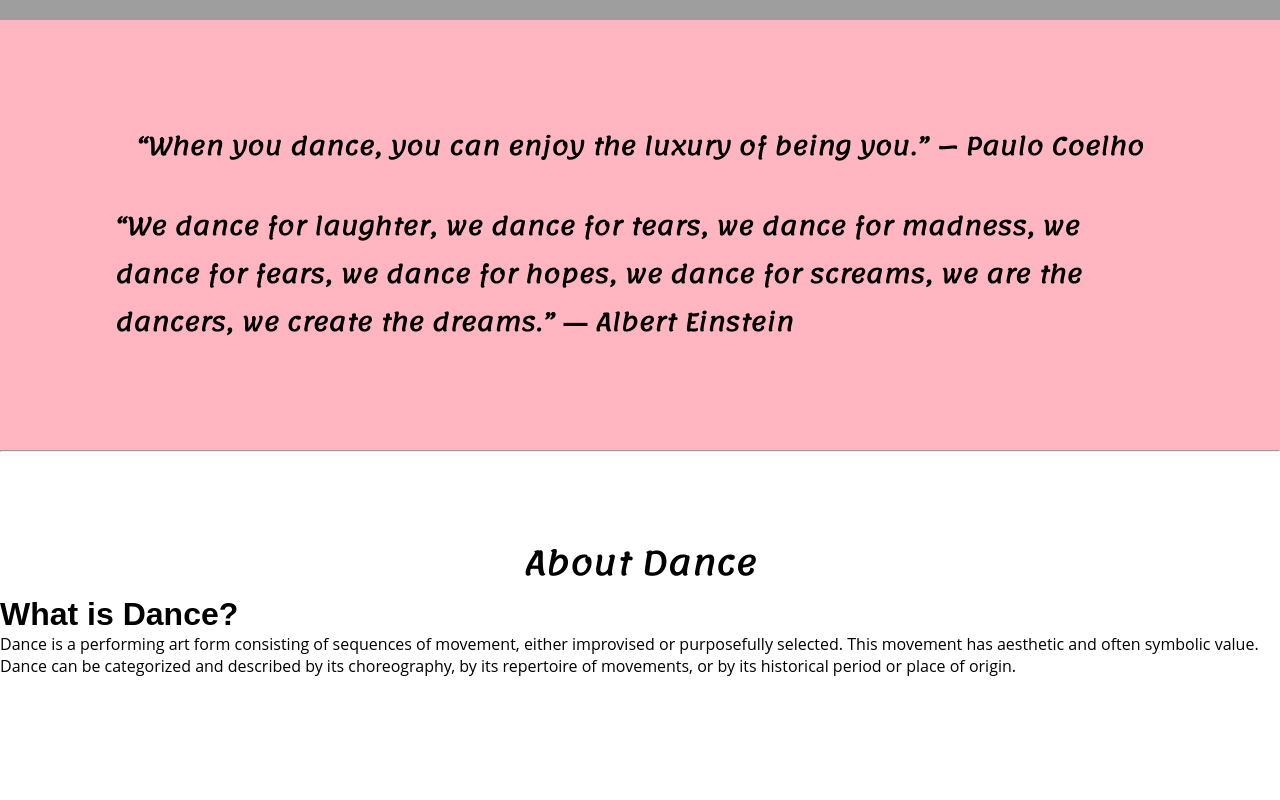
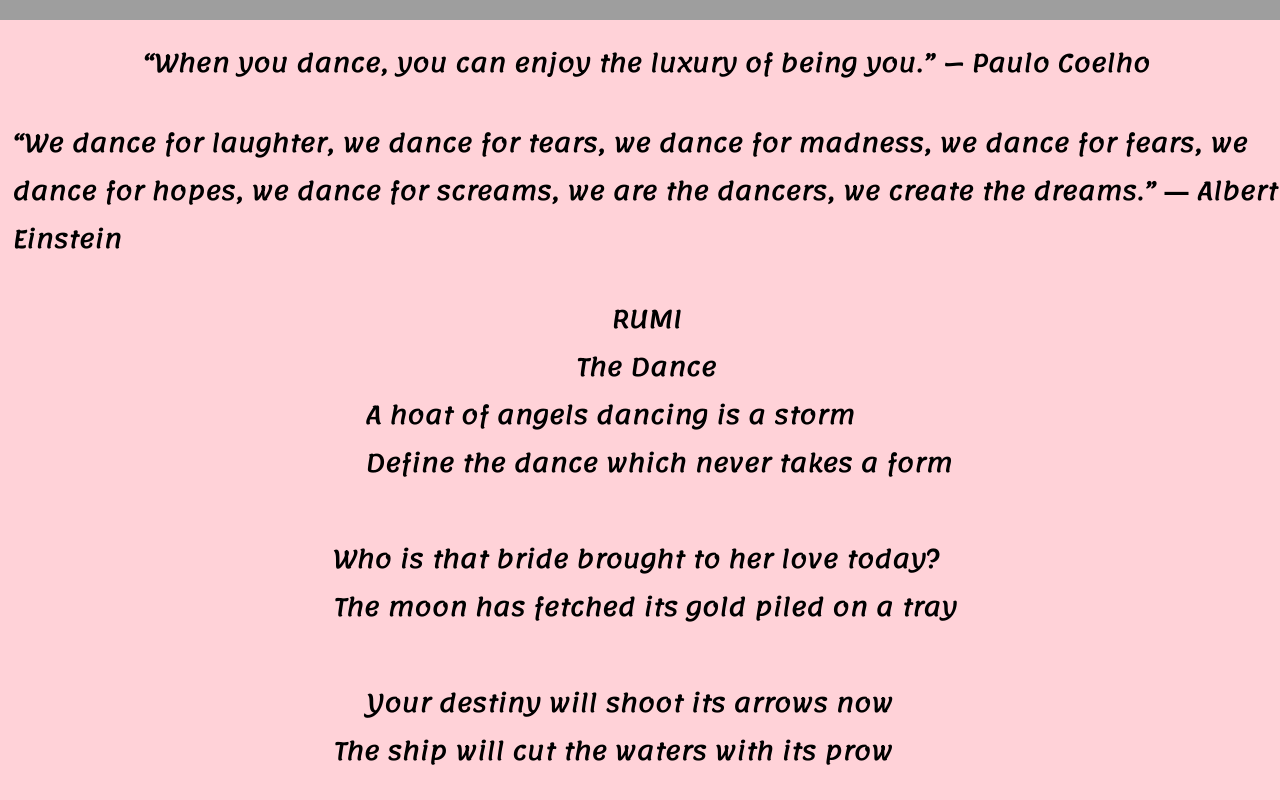
Before and after one commit to me-harshil/dance-website, a plain HTML site: page index.html in a window 1280 px wide. Shown: the part 1180-1980 px from the top of the page. Drawn offline with Linux system fonts and the light colour scheme; grey boxes are pictures that could not be loaded.

Commit message:
use grid in quotes

```diff
--- a/index.html
+++ b/index.html
@@ -1,12 +1,11 @@
 <!DOCTYPE html>
 <html lang="en">
-
   <head>
-    <meta charset="UTF-8">
-    <meta http-equiv="X-UA-Compatible" content="IE=edge">
-    <meta name="viewport" content="width=device-width, initial-scale=1.0">
+    <meta charset="UTF-8" />
+    <meta http-equiv="X-UA-Compatible" content="IE=edge" />
+    <meta name="viewport" content="width=device-width, initial-scale=1.0" />
     <title>Harshil Dance Academy</title>
-    <link rel="stylesheet" href="style.css">
+    <link rel="stylesheet" href="style.css" />
     <!-- <script src="index.js"></script> -->
   </head>
 
@@ -15,35 +14,58 @@
     <!-- Navbar -->
     <nav class="nav" id="navbar">
       <ul>
-            <li> <a href="#home">Home</a></li>
-            <li> <a href="#about">About</a></li>
-            <li> <a href="#join">Join Today</a></li>
-            <li> <a href="#contact">Contact Us</a></li>
-            <li> <a href="#photos">Dance Photos</a></li>
+        <li><a href="#home">Home</a></li>
+        <li><a href="#about">About</a></li>
+        <li><a href="#join">Join Today</a></li>
+        <li><a href="#contact">Contact Us</a></li>
+        <li><a href="#photos">Dance Photos</a></li>
       </ul>
     </nav>
     <!-- Navbar -->
     <!-- Home Page -->
     <div id="home">
-        <section id="secImg">
-            Welcome to Harshil's Dance Academy
-        </section>
-        <section id="secArt">
-
-            <h2 style="font-family: 'Lemonada', cursive">
+      <section id="secImg">Welcome to Harshil's Dance Academy</section>
+      <section class="quotes" id="secArt">
+        <h2>
           “When you dance, you can enjoy the luxury of being you.” — Paulo
           Coelho
         </h2>
         <br />
-            <h2 style="font-family: 'Lemonada', cursive">
+        <h2>
           “We dance for laughter, we dance for tears, we dance for madness, we
           dance for fears, we dance for hopes, we dance for screams, we are the
           dancers, we create the dreams.” ― Albert Einstein
+        </h2> <br>
+        <div>
+            <h1>RUMI</h1>
+            <h1>The Dance</h1>
+            <h2>
+                <pre id="pre">
+        A hoat of angels dancing is a storm
+        Define the dance which never takes a form
+
+    Who is that bride brought to her love today?
+    The moon has fetched its gold piled on a tray
+
+        Your destiny will shoot its arrows now
+    The ship will cut the waters with its prow
+
+    From shores of the Divine arrives the drift
+    Of truths that cause the human heart to lift
+
+    So when your soul departs you must not mourn
+        Your soul has merely gone to be reborn
+
+        The spirit that vast oceans can't contain
+            Is evident in every human stain.
+
+            </pre>
             </h2>
+        </div>
       </section>
     </div>
     <!-- Home -->
-    <hr>
+    <hr />
     <!-- About Page -->
     <div id="about">
       <h1 id="aboutHeader">About Dance</h1>
@@ -58,40 +80,90 @@
       </p>
     </div>
     <!-- About -->
-    <hr>
+    <hr />
     <!-- Join Page -->
     <div id="join">
       <h1>Join Today</h1>
       <form class="myForm" action="/contact" method="post">
-            <input class="myInput" type="text" name="name" placeholder="Enter your name" />
-            <input class="myInput" type="gender" name="gender" placeholder="Enter your gender" />
-            <input class="myInput" type="age" name="age" placeholder="Enter your age" />
-            <input class="myInput" type="e-mail" name="e-mail" placeholder="Enter your e-mail" />
-            <input class="myInput" type="phone" name="phone" placeholder="Enter your phone number" />
-            <input class="myInput" id="address" type="address" name="address" placeholder="Enter your address" />
+        <input
+          class="myInput"
+          type="text"
+          name="name"
+          placeholder="Enter your name"
+        />
+        <input
+          class="myInput"
+          type="gender"
+          name="gender"
+          placeholder="Enter your gender"
+        />
+        <input
+          class="myInput"
+          type="age"
+          name="age"
+          placeholder="Enter your age"
+        />
+        <input
+          class="myInput"
+          type="e-mail"
+          name="e-mail"
+          placeholder="Enter your e-mail"
+        />
+        <input
+          class="myInput"
+          type="phone"
+          name="phone"
+          placeholder="Enter your phone number"
+        />
+        <input
+          class="myInput"
+          id="address"
+          type="address"
+          name="address"
+          placeholder="Enter your address"
+        />
 
         <button class="btn">Submit</button>
       </form>
     </div>
     <!-- Join -->
-    <hr>
+    <hr />
     <!-- Contact Page -->
     <div id="contact">
       <h1>Contact Us</h1>
       <form class="myForm" action="/contact" method="post">
-            <input class="myInput" type="text" name="name" placeholder="Enter your name" />
-            <input class="myInput" type="e-mail" name="e-mail" placeholder="Enter your e-mail" />
-            <input class="myInput" type="phone" name="phone" placeholder="Enter your phone number" />
-            <input class="myInput" type="query" name="query" placeholder="Enter your query" />
+        <input
+          class="myInput"
+          type="text"
+          name="name"
+          placeholder="Enter your name"
+        />
+        <input
+          class="myInput"
+          type="e-mail"
+          name="e-mail"
+          placeholder="Enter your e-mail"
+        />
+        <input
+          class="myInput"
+          type="phone"
+          name="phone"
+          placeholder="Enter your phone number"
+        />
+        <input
+          class="myInput"
+          type="query"
+          name="query"
+          placeholder="Enter your query"
+        />
 
         <button class="btn">Submit</button>
       </form>
     </div>
     <!-- Contact -->
-    <hr>
+    <hr />
     <!-- Photos Page -->
     <div id="photos">
-
       <div>
         <video autoplay loop width="100%" height="auto">
           <source src="couple-on-the-dance-floor-having-fun.mp4" />
@@ -125,7 +197,5 @@
       </div>
     </footer>
     <!-- Footer -->
-
   </body>
-
 </html>
--- a/style.css
+++ b/style.css
@@ -53,15 +53,14 @@ nav li a:hover {
     color: white;
 }
 
-#secArt {
-    font-family: "Lemonada", cursive;
-    background-color: lightpink;
-    height: 12.5rem;
-    display: flex;
-    flex-direction: column;
-    justify-content: center;
+.quotes {
+    display: grid;
+    grid-auto-rows: auto;
+    background-color:rgb(255, 210, 216);
+    padding: 20px 0;
+    padding-left: 12px;
     align-items: center;
-    padding: 115px;
+    justify-items: center;
 }
 /* Home */
 /* About Page CSS */
@@ -84,10 +83,12 @@ h1 {
     font-family: sans-serif, serif;
     display: flex;
     justify-content: left;
+    padding-left: 10px;
 }
 
 #ans1 {
     font-family: 'Open Sans', sans-serif;
+    padding: 10px;
 }
 /* About */
 /* Join Page CSS */
```
Lines whose indentation alone changed are shown as unchanged.
